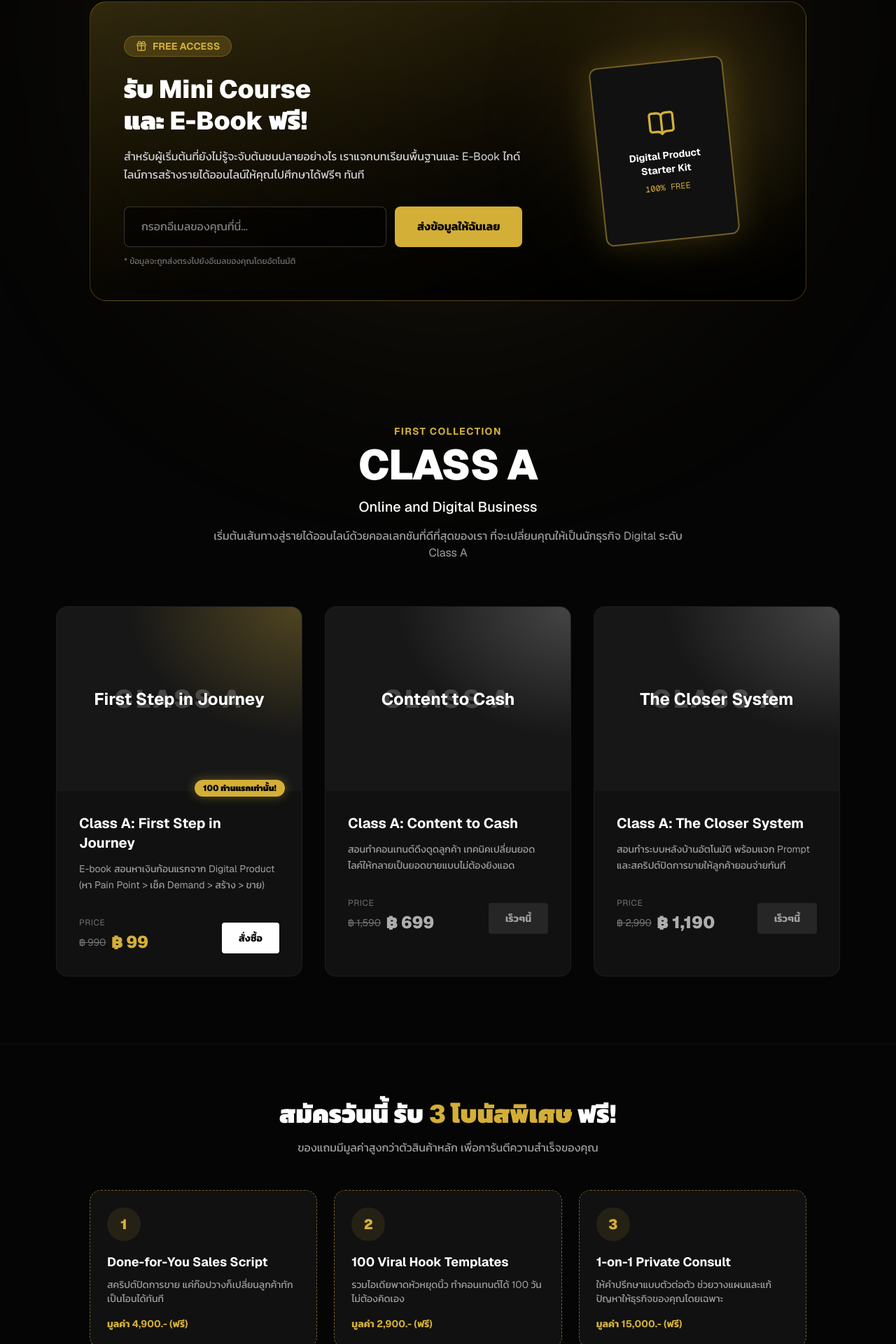
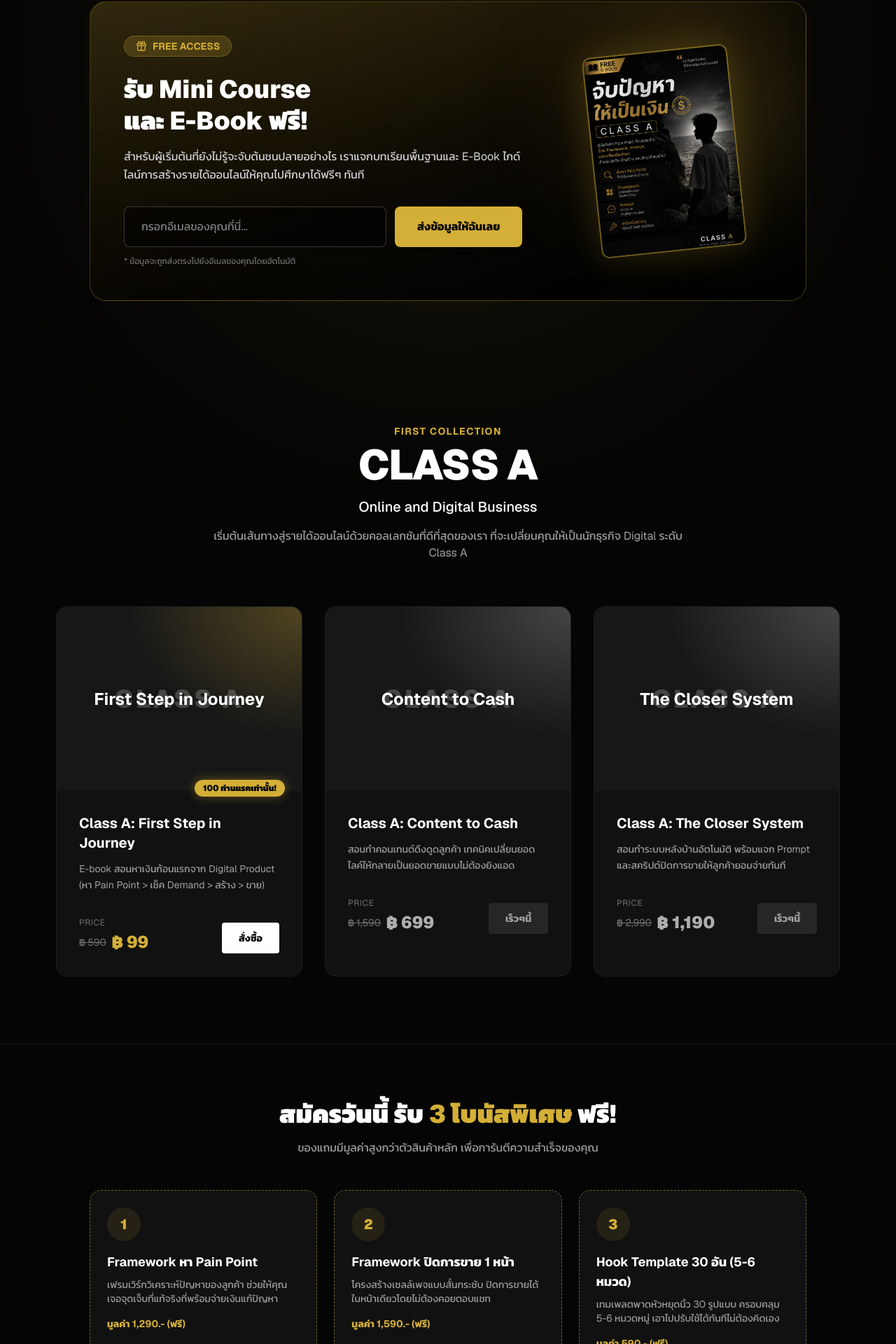
Before and after one commit to Palmmy21/BadGainz, a Next.js app: page / in a window 1280 px wide. Shown: the part 2316-4236 px from the top of the page at 70% size. Built offline with nearby package versions, Linux system fonts and the light colour scheme.

Commit message:
update: landing page content, free ebook details, bonuses pricing, and Horcare case study

```diff
--- a/src/app/free/download/page.tsx
+++ b/src/app/free/download/page.tsx
@@ -25,10 +25,16 @@ export default function FreeDownloadPage() {
             <div className="flex items-start gap-4">
               <BookOpen className="w-8 h-8 text-[var(--gold-primary)] shrink-0 mt-1" />
               <div>
-                <h3 className="text-white font-bold text-xl mb-2">Digital Product Starter Kit (E-Book)</h3>
+                <h3 className="text-white font-bold text-xl mb-2">Pain to Cash: จับปัญหาให้เป็นเงิน (E-Book)</h3>
                 <p className="text-neutral-400 text-sm mb-4 leading-relaxed">
-                  เนื้อหาพื้นฐานสำหรับการจับเงินก้อนแรกบนโลกออนไลน์ สอนวิธีคิดและการหา Pain Point ของตลาดเพื่อสร้างสินค้าดิจิทัล
+                  คู่มือค้นหา Pain Point ที่คนยอมจ่าย ด้วย Framework, Prompt, และเครื่องมือต่างๆ สำหรับนักคิด นักสร้าง และนักธุรกิจยุคใหม่
                 </p>
+                <ul className="text-neutral-400 text-sm mb-6 space-y-2">
+                  <li className="flex items-start gap-2"><CheckCircle className="w-4 h-4 text-[var(--gold-primary)] shrink-0 mt-0.5" /> ค้นหา Pain Point ที่แท้จริงของกลุ่มเป้าหมาย</li>
+                  <li className="flex items-start gap-2"><CheckCircle className="w-4 h-4 text-[var(--gold-primary)] shrink-0 mt-0.5" /> Framework ช่วยคิดเป็นระบบ ไม่พลาดทุกมุม</li>
+                  <li className="flex items-start gap-2"><CheckCircle className="w-4 h-4 text-[var(--gold-primary)] shrink-0 mt-0.5" /> Prompt ตัวช่วย AI ถามให้ถูก ตอบคุ้มค่า</li>
+                  <li className="flex items-start gap-2"><CheckCircle className="w-4 h-4 text-[var(--gold-primary)] shrink-0 mt-0.5" /> เครื่องมือต่างๆ ที่ต้องใช้ ใช้ฟรี! หรือใช้คุ้มๆ</li>
+                </ul>
                 <button
                   onClick={() => alert("กำลังพัฒนาระบบไฟล์ดาวน์โหลด... (เชื่อม Google Drive เร็วๆนี้)")}
                   className="inline-flex items-center gap-2 bg-white text-black font-bold px-6 py-2 rounded-lg hover:bg-[var(--gold-primary)] transition-colors text-sm"
--- a/src/app/page.tsx
+++ b/src/app/page.tsx
@@ -127,10 +127,13 @@ export default function Home() {
 
           <div className="w-full md:w-1/3 relative z-10 flex justify-center">
             {/* Mock E-book/Course Graphic */}
-            <div className="w-48 h-64 bg-[#111] border-2 border-[var(--gold-primary)]/50 rounded-xl shadow-[0_0_50px_rgba(212,175,55,0.2)] -rotate-6 hover:rotate-0 transition-transform duration-500 flex flex-col items-center justify-center p-4 text-center">
-               <BookOpen className="w-10 h-10 text-[var(--gold-primary)] mb-4" />
-               <h3 className="text-white font-bold text-sm mb-2">Digital Product<br/>Starter Kit</h3>
-               <span className="text-[var(--gold-primary)] text-xs font-mono">100% FREE</span>
+            <div className="relative w-52 h-72 shadow-[0_0_50px_rgba(212,175,55,0.2)] -rotate-6 hover:rotate-0 transition-transform duration-500 rounded-xl overflow-hidden border-2 border-[var(--gold-primary)]/50">
+               <Image
+                 src="/ebook-cover-free.jpg"
+                 alt="Pain to Cash Free E-book"
+                 fill
+                 className="object-cover"
+               />
             </div>
           </div>
         </FadeIn>
@@ -152,7 +155,7 @@ export default function Home() {
                 title: "Class A: First Step in Journey",
                 desc: "E-book สอนหาเงินก้อนแรกจาก Digital Product (หา Pain Point > เช็ค Demand > สร้าง > ขาย)",
                 price: "99",
-                oldPrice: "990",
+                oldPrice: "590",
                 badge: "100 ท่านแรกเท่านั้น!"
               },
               {
@@ -224,27 +227,27 @@ export default function Home() {
               <div className="w-12 h-12 bg-[var(--gold-primary)]/10 text-[var(--gold-primary)] rounded-full flex items-center justify-center mb-4">
                 <span className="font-black text-xl">1</span>
               </div>
-              <h3 className="text-white font-bold text-lg mb-2">Done-for-You Sales Script</h3>
-              <p className="text-neutral-400 text-sm mb-4">สคริปต์ปิดการขาย แค่ก๊อปวางก็เปลี่ยนลูกค้าทักเป็นโอนได้ทันที</p>
-              <p className="text-[var(--gold-primary)] text-sm font-bold">มูลค่า 4,900.- (ฟรี)</p>
+              <h3 className="text-white font-bold text-lg mb-2">Framework หา Pain Point</h3>
+              <p className="text-neutral-400 text-sm mb-4">เฟรมเวิร์กวิเคราะห์ปัญหาของลูกค้า ช่วยให้คุณเจอจุดเจ็บที่แท้จริงที่พร้อมจ่ายเงินแก้ปัญหา</p>
+              <p className="text-[var(--gold-primary)] text-sm font-bold">มูลค่า 1,290.- (ฟรี)</p>
             </FadeIn>
             {/* Bonus 2 */}
             <FadeIn direction="up" delay={0.2} className="bg-[#111] p-6 rounded-2xl border border-dashed border-[var(--gold-primary)]/50">
               <div className="w-12 h-12 bg-[var(--gold-primary)]/10 text-[var(--gold-primary)] rounded-full flex items-center justify-center mb-4">
                 <span className="font-black text-xl">2</span>
               </div>
-              <h3 className="text-white font-bold text-lg mb-2">100 Viral Hook Templates</h3>
-              <p className="text-neutral-400 text-sm mb-4">รวมไอเดียพาดหัวหยุดนิ้ว ทำคอนเทนต์ได้ 100 วันไม่ต้องคิดเอง</p>
-              <p className="text-[var(--gold-primary)] text-sm font-bold">มูลค่า 2,900.- (ฟรี)</p>
+              <h3 className="text-white font-bold text-lg mb-2">Framework ปิดการขาย 1 หน้า</h3>
+              <p className="text-neutral-400 text-sm mb-4">โครงสร้างเซลล์เพจแบบสั้นกระชับ ปิดการขายได้ในหน้าเดียวโดยไม่ต้องคอยตอบแชท</p>
+              <p className="text-[var(--gold-primary)] text-sm font-bold">มูลค่า 1,590.- (ฟรี)</p>
             </FadeIn>
             {/* Bonus 3 */}
             <FadeIn direction="up" delay={0.3} className="bg-[#111] p-6 rounded-2xl border border-dashed border-[var(--gold-primary)]/50">
               <div className="w-12 h-12 bg-[var(--gold-primary)]/10 text-[var(--gold-primary)] rounded-full flex items-center justify-center mb-4">
                 <span className="font-black text-xl">3</span>
               </div>
-              <h3 className="text-white font-bold text-lg mb-2">1-on-1 Private Consult</h3>
-              <p className="text-neutral-400 text-sm mb-4">ให้คำปรึกษาแบบตัวต่อตัว ช่วยวางแผนและแก้ปัญหาให้ธุรกิจของคุณโดยเฉพาะ</p>
-              <p className="text-[var(--gold-primary)] text-sm font-bold">มูลค่า 15,000.- (ฟรี)</p>
+              <h3 className="text-white font-bold text-lg mb-2">Hook Template 30 อัน (5-6 หมวด)</h3>
+              <p className="text-neutral-400 text-sm mb-4">เทมเพลตพาดหัวหยุดนิ้ว 30 รูปแบบ ครอบคลุม 5-6 หมวดหมู่ เอาไปปรับใช้ได้ทันทีไม่ต้องคิดเอง</p>
+              <p className="text-[var(--gold-primary)] text-sm font-bold">มูลค่า 590.- (ฟรี)</p>
             </FadeIn>
           </div>
         </div>
@@ -369,27 +372,30 @@ export default function Home() {
             <div className="space-y-4 mb-8">
               <div className="flex justify-between items-center border-b border-white/10 pb-4">
                 <span className="text-white font-bold text-lg flex items-center gap-2"><Package className="w-5 h-5 text-[var(--gold-primary)]"/> Class A: First Step in Journey</span>
-                <span className="text-neutral-400">มูลค่า 990.-</span>
+                <span className="text-neutral-400">มูลค่า 590.-</span>
               </div>
               <div className="flex justify-between items-center border-b border-white/10 pb-4">
-                <span className="text-[var(--gold-primary)] font-bold text-lg flex items-center gap-2"><Plus className="w-4 h-4"/> Done-for-You Sales Script</span>
-                <span className="text-neutral-400">มูลค่า 4,900.-</span>
+                <span className="text-[var(--gold-primary)] font-bold text-lg flex items-center gap-2"><Plus className="w-4 h-4"/> Framework หา Pain Point</span>
+                <span className="text-neutral-400">มูลค่า 1,290.-</span>
               </div>
               <div className="flex justify-between items-center border-b border-white/10 pb-4">
-                <span className="text-[var(--gold-primary)] font-bold text-lg flex items-center gap-2"><Plus className="w-4 h-4"/> 100 Viral Hook Templates</span>
-                <span className="text-neutral-400">มูลค่า 2,900.-</span>
+                <span className="text-[var(--gold-primary)] font-bold text-lg flex items-center gap-2"><Plus className="w-4 h-4"/> Framework ปิดการขาย 1 หน้า</span>
+                <span className="text-neutral-400">มูลค่า 1,590.-</span>
               </div>
               <div className="flex justify-between items-center border-b border-white/10 pb-4">
-                <span className="text-[var(--gold-primary)] font-bold text-lg flex items-center gap-2"><Plus className="w-4 h-4"/> 1-on-1 Private Consult</span>
-                <span className="text-neutral-400">มูลค่า 15,000.-</span>
+                <span className="text-[var(--gold-primary)] font-bold text-lg flex items-center gap-2"><Plus className="w-4 h-4"/> Hook Template 30 อัน (5-6 หมวด)</span>
+                <span className="text-neutral-400">มูลค่า 590.-</span>
               </div>
             </div>
             <div className="flex flex-col items-center justify-center text-center">
               <p className="text-neutral-400 mb-2">รวมมูลค่าทั้งหมด</p>
-              <p className="text-3xl font-black text-red-500 line-through mb-4">23,790 บาท</p>
+              <p className="text-3xl font-black text-red-500 line-through mb-4">4,060 บาท</p>
               <p className="text-xl text-white mb-2">แต่วันนี้คุณจ่ายเพียง</p>
-              <p className="text-6xl font-black text-[var(--gold-primary)] drop-shadow-[0_0_20px_rgba(212,175,55,0.5)]">
-                299 บาท
+              <p className="text-6xl font-black text-[var(--gold-primary)] drop-shadow-[0_0_20px_rgba(212,175,55,0.5)] mb-2">
+                99 บาท
+              </p>
+              <p className="text-sm font-bold text-red-500 bg-red-500/10 px-4 py-1.5 rounded-full inline-block border border-red-500/20">
+                จำกัดสิทธิ์เฉพาะ 100 ท่านแรกเท่านั้น!
               </p>
             </div>
           </FadeIn>
--- a/src/app/proof/page.tsx
+++ b/src/app/proof/page.tsx
@@ -1,3 +1,4 @@
+import Image from "next/image";
 import Navbar from "@/components/Navbar";
 import FadeIn from "@/components/FadeIn";
 import { Star, TrendingUp, Quote } from "lucide-react";
@@ -63,25 +64,27 @@ export default function ProofPage() {
         <FadeIn direction="up" delay={0.2} className="mb-24">
           <div className="bg-gradient-to-br from-[#111] to-[#0a0a0a] border border-[var(--gold-primary)]/30 rounded-3xl p-8 sm:p-12 shadow-[0_0_50px_rgba(212,175,55,0.1)] relative overflow-hidden flex flex-col md:flex-row gap-12 items-center">
              <div className="absolute top-0 left-0 w-2 h-full bg-[var(--gold-primary)]" />
-             <div className="w-full md:w-1/2 aspect-video bg-black rounded-xl border border-white/10 flex items-center justify-center relative group">
-                <span className="text-neutral-600 font-mono">Video Interview Placeholder</span>
-                <div className="absolute inset-0 bg-black/50 opacity-0 group-hover:opacity-100 flex items-center justify-center transition-opacity cursor-pointer">
-                   <div className="w-16 h-16 bg-[var(--gold-primary)] rounded-full flex items-center justify-center pl-1">
-                      <svg className="w-8 h-8 text-black" fill="currentColor" viewBox="0 0 20 20"><path d="M4 4l12 6-12 6z" /></svg>
-                   </div>
-                </div>
+             <div className="w-full md:w-1/2 aspect-video bg-neutral-900 rounded-xl border border-white/10 flex items-center justify-center relative overflow-hidden group">
+                {/* Fallback text while image is loading or missing */}
+                <span className="text-neutral-600 font-mono text-sm absolute z-0">รออัปโหลดรูปหน้าเว็บ HorCare</span>
+                <Image
+                  src="/horcare-preview.png"
+                  alt="HorCare Dashboard"
+                  fill
+                  className="object-cover group-hover:scale-105 transition-transform duration-700 z-10"
+                />
              </div>
              <div className="w-full md:w-1/2">
                 <div className="flex gap-1 mb-4">
                   {[1,2,3,4,5].map(i => <Star key={i} className="w-5 h-5 text-[var(--gold-primary)] fill-[var(--gold-primary)]" />)}
                 </div>
-                <h3 className="text-3xl font-bold text-white mb-4">"จากยอดวิวน้อย สู่รายได้เสริมที่มั่นคง"</h3>
+                <h3 className="text-3xl font-bold text-white mb-4">"จาก 0 ถึง 100 ธุรกิจในไม่ถึงปี"</h3>
                 <p className="text-neutral-400 mb-6 text-lg leading-relaxed italic">
-                  "เทคนิค Content to Cash สอนให้ผมเลิกโฟกัสแค่ยอดไลค์ แต่ให้โฟกัสที่การแก้ปัญหาให้กลุ่มเป้าหมายจริงๆ พอใช้คู่กับระบบ Automation ตอนนี้ผมมีเวลาทำคอนเทนต์มากขึ้น และมีรายได้จาก E-book เข้ามาซัพพอร์ตทุกสัปดาห์ครับ"
+                  "HorCare เป็นสินค้าตัวแรกที่สามารถสร้างลูกค้าจริงได้ในไม่กี่สัปดาห์ จนมีหอพักจริงในระบบถึง 100 เจ้า ภายในระยะเวลาไม่ถึงปี นี่คือเครื่องพิสูจน์ว่าหากเราสร้างโปรดักต์ที่แก้ Pain Point ได้ถูกจุด ตลาดก็พร้อมที่จะจ่ายให้คุณ"
                 </p>
                 <div>
-                  <p className="text-white font-bold">คุณบาส</p>
-                  <p className="text-[var(--gold-primary)] text-sm">Content Creator</p>
+                  <p className="text-white font-bold">Palm Sakdidech</p>
+                  <p className="text-[var(--gold-primary)] text-sm">Founder of Badgainz & HorCare</p>
                 </div>
              </div>
           </div>
```
Also changed, not shown: public/ebook-cover-free.jpg (added), public/horcare-preview.png (added).
